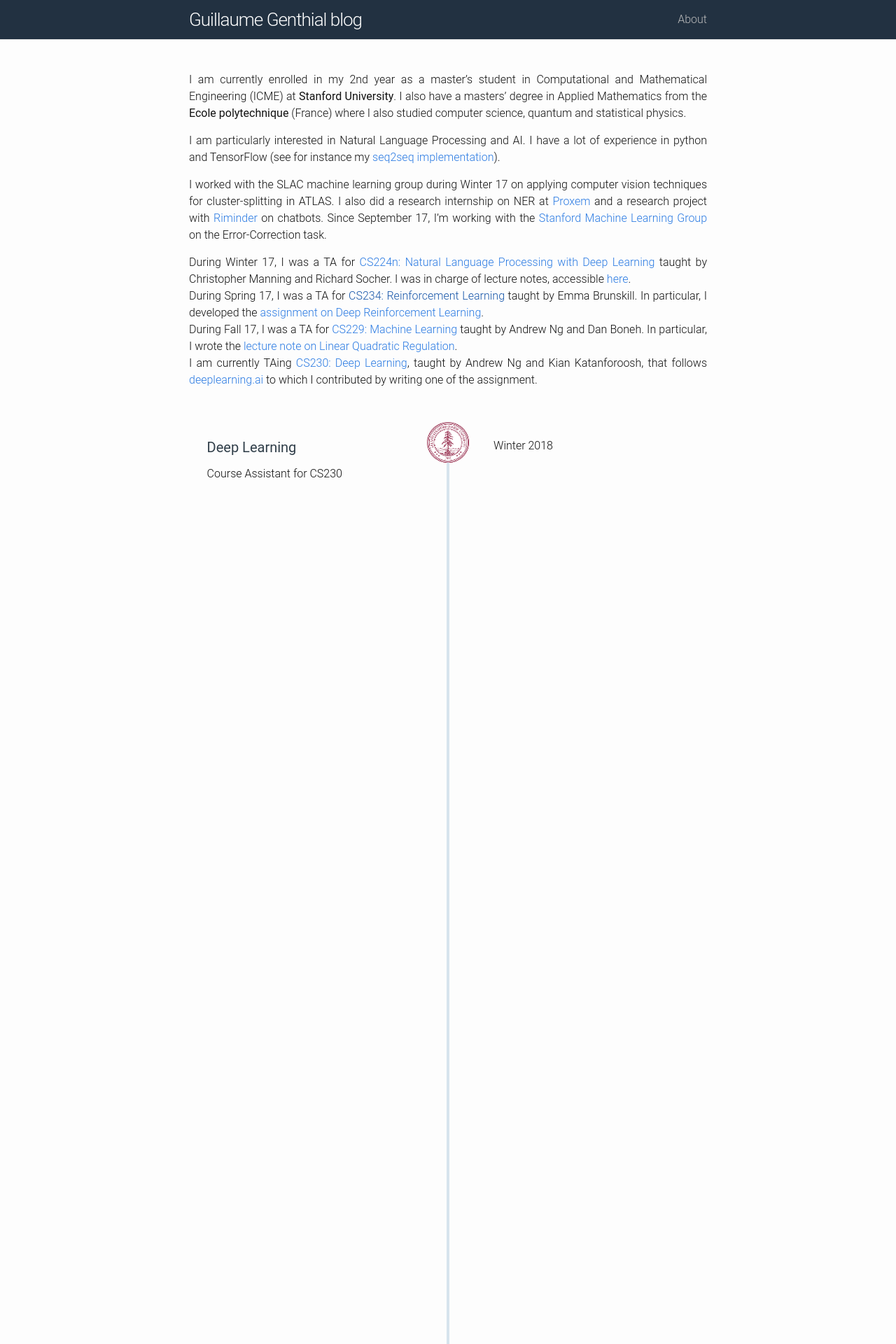
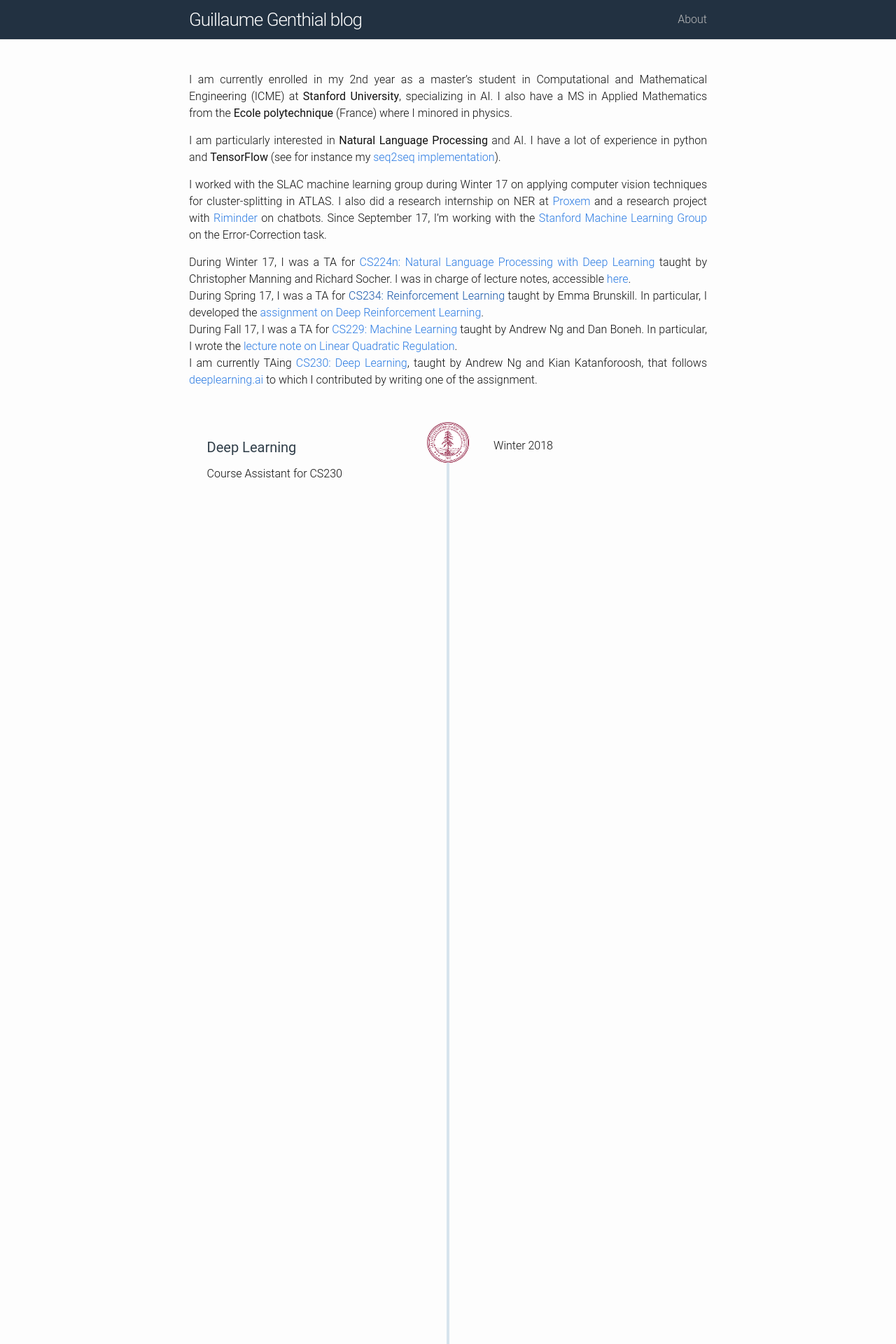
Before and after one commit to guillaumegenthial/guillaumegenthial.github.io, a Jekyll site: the page built from about.md, in a window 1280 px wide. Shown: the top 1920 px of the page at 70% size. Built offline with Jekyll 4.4.1, drawn with Linux system fonts in a browser that asks for light colours; nearby versions of some CDN libraries.

Commit message:
cosmetics

```diff
--- a/about.md
+++ b/about.md
@@ -4,9 +4,9 @@ title: About
 permalink: /about/
 ---
 
-I am currently enrolled in my 2nd year as a master's student in Computational and Mathematical Engineering (ICME) at <b>Stanford University</b>. I also have a masters' degree in Applied Mathematics from the <b>Ecole polytechnique</b> (France) where I also studied computer science, quantum and statistical physics.
+I am currently enrolled in my 2nd year as a master's student in Computational and Mathematical Engineering (ICME) at <b>Stanford University</b>, specializing in AI. I also have a MS in Applied Mathematics from the <b>Ecole polytechnique</b> (France) where I minored in physics.
 
-I am particularly interested in Natural Language Processing and AI. I have a lot of experience in python and TensorFlow (see for instance my <a href="https://github.com/guillaumegenthial/im2latex">seq2seq implementation</a>).
+I am particularly interested in <b>Natural Language Processing</b> and AI. I have a lot of experience in python and <b>TensorFlow</b> (see for instance my <a href="https://github.com/guillaumegenthial/im2latex">seq2seq implementation</a>).
 
 I worked with the SLAC machine learning group during Winter 17 on applying computer vision techniques for cluster-splitting in ATLAS. I also did a research internship on NER at <a href="https://www.proxem.com/en/">Proxem</a> and a research project with <a href="https://www.riminder.net">Riminder</a> on chatbots. Since September 17, I'm working with the <a href="https://stanfordmlgroup.github.io">Stanford Machine Learning Group</a> on the Error-Correction task.
 
--- a/assets/css/custom.css
+++ b/assets/css/custom.css
@@ -68,7 +68,14 @@ a.post-preview:hover div.post-preview-title {
   display: inline-block;
   float: left;
   padding-top: 1em;
-  width: 20%;
+  padding-right: 20px;
+
+}
+
+@media(min-width: 768px) {
+  .post-metadata {
+    width: 15%;
+  }
 }
 
 .post-description {
```
